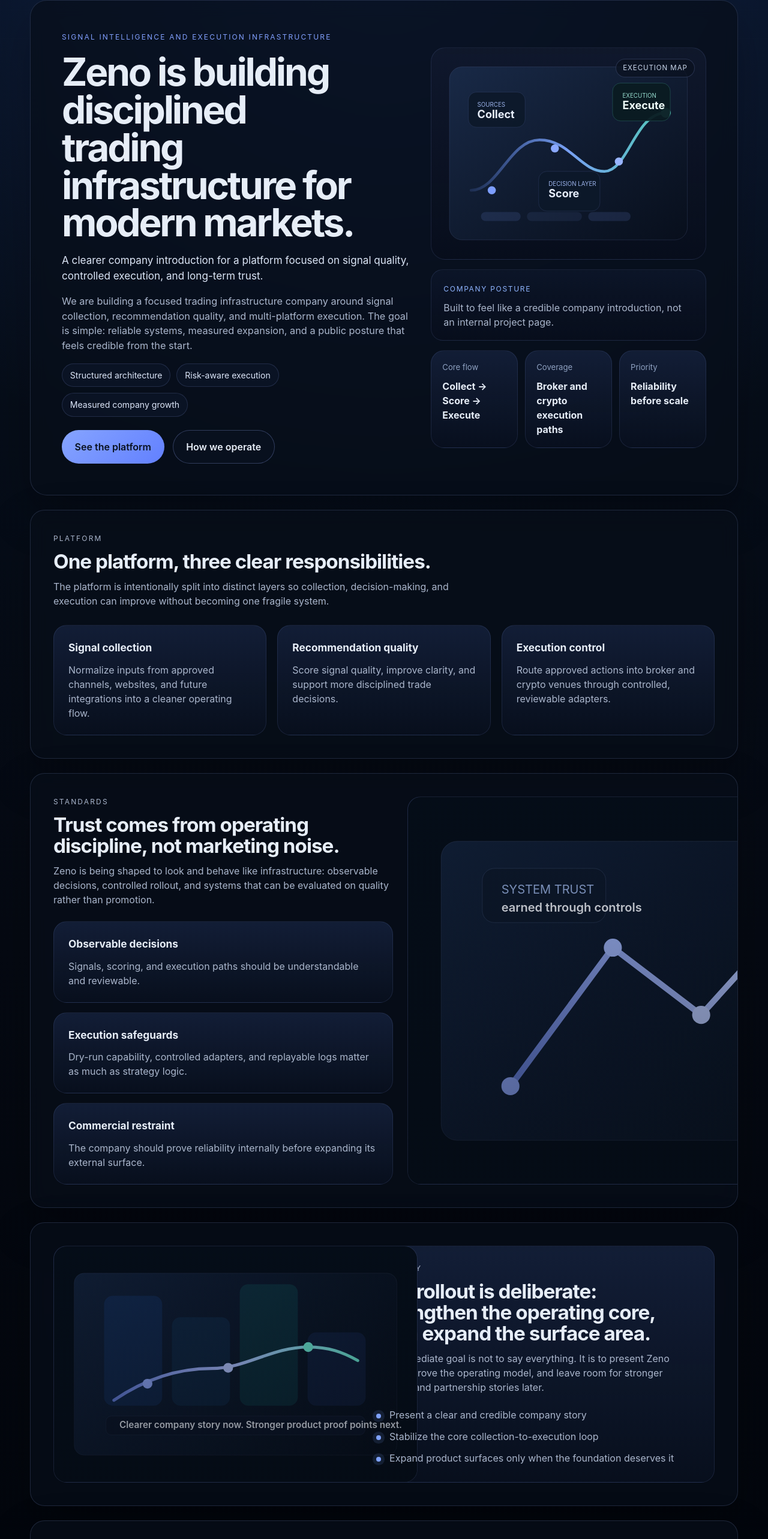
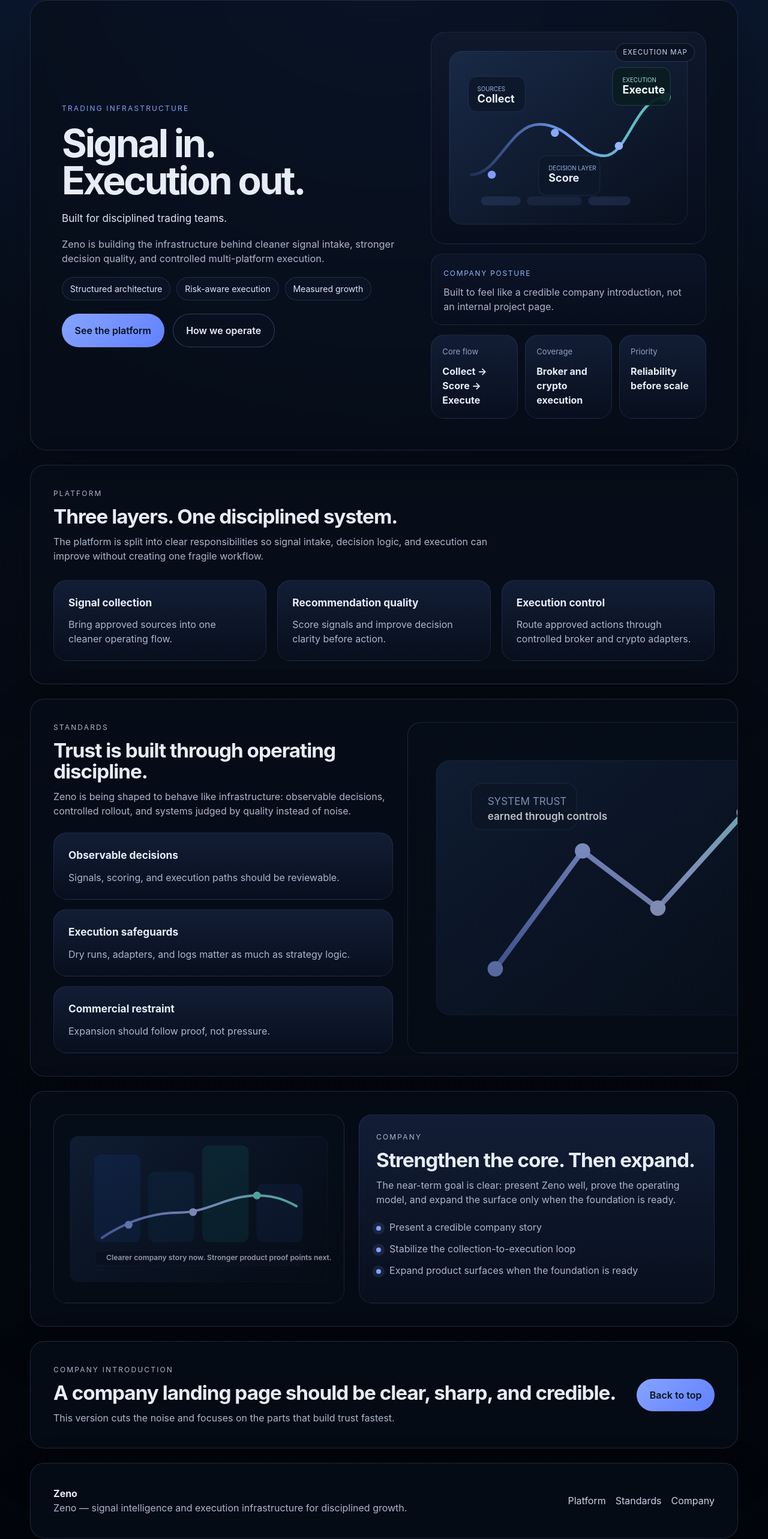
Before and after one commit to ZenoTrade/zeno-website, a React (Vite) app: page / in a window 1280 px wide. Shown: the part 128-2694 px from the top of the page at 60% size. Built offline with nearby package versions, Linux system fonts and the light colour scheme.

Commit message:
feat(website): sharpen landing copy (#6)
Co-authored-by: Hushang <MerlinTheMyth@users.noreply.github.com>

```diff
--- a/src/domain/siteContent.ts
+++ b/src/domain/siteContent.ts
@@ -72,63 +72,63 @@
   return {
     companyName: 'Zeno',
     hero: {
-      eyebrow: 'Signal intelligence and execution infrastructure',
-      title: 'Zeno is building disciplined trading infrastructure for modern markets.',
-      subline: 'A clearer company introduction for a platform focused on signal quality, controlled execution, and long-term trust.',
+      eyebrow: 'Trading infrastructure',
+      title: 'Signal in. Execution out.',
+      subline: 'Built for disciplined trading teams.',
       description:
-        'We are building a focused trading infrastructure company around signal collection, recommendation quality, and multi-platform execution. The goal is simple: reliable systems, measured expansion, and a public posture that feels credible from the start.',
+        'Zeno is building the infrastructure behind cleaner signal intake, stronger decision quality, and controlled multi-platform execution.',
       primaryAction: 'See the platform',
       secondaryAction: 'How we operate',
       stats: [
         { label: 'Core flow', value: 'Collect → Score → Execute' },
-        { label: 'Coverage', value: 'Broker and crypto execution paths' },
+        { label: 'Coverage', value: 'Broker and crypto execution' },
         { label: 'Priority', value: 'Reliability before scale' }
       ],
-      trustPoints: ['Structured architecture', 'Risk-aware execution', 'Measured company growth']
+      trustPoints: ['Structured architecture', 'Risk-aware execution', 'Measured growth']
     },
     platform: {
       id: 'platform',
       eyebrow: 'Platform',
-      title: 'One platform, three clear responsibilities.',
+      title: 'Three layers. One disciplined system.',
       description:
-        'The platform is intentionally split into distinct layers so collection, decision-making, and execution can improve without becoming one fragile system.',
+        'The platform is split into clear responsibilities so signal intake, decision logic, and execution can improve without creating one fragile workflow.',
       items: [
         {
           title: 'Signal collection',
-          description: 'Normalize inputs from approved channels, websites, and future integrations into a cleaner operating flow.'
+          description: 'Bring approved sources into one cleaner operating flow.'
         },
         {
           title: 'Recommendation quality',
-          description: 'Score signal quality, improve clarity, and support more disciplined trade decisions.'
+          description: 'Score signals and improve decision clarity before action.'
         },
         {
           title: 'Execution control',
-          description: 'Route approved actions into broker and crypto venues through controlled, reviewable adapters.'
+          description: 'Route approved actions through controlled broker and crypto adapters.'
         }
       ]
     },
     standards: {
       id: 'standards',
       eyebrow: 'Standards',
-      title: 'Trust comes from operating discipline, not marketing noise.',
+      title: 'Trust is built through operating discipline.',
       description:
-        'Zeno is being shaped to look and behave like infrastructure: observable decisions, controlled rollout, and systems that can be evaluated on quality rather than promotion.',
+        'Zeno is being shaped to behave like infrastructure: observable decisions, controlled rollout, and systems judged by quality instead of noise.',
       items: [
         {
           title: 'Observable decisions',
-          description: 'Signals, scoring, and execution paths should be understandable and reviewable.'
+          description: 'Signals, scoring, and execution paths should be reviewable.'
         },
         {
           title: 'Execution safeguards',
-          description: 'Dry-run capability, controlled adapters, and replayable logs matter as much as strategy logic.'
+          description: 'Dry runs, adapters, and logs matter as much as strategy logic.'
         },
         {
           title: 'Commercial restraint',
-          description: 'The company should prove reliability internally before expanding its external surface.'
+          description: 'Expansion should follow proof, not pressure.'
         }
       ],
       visual: {
-        src: '/visuals/credibility.svg',
+        src: 'visuals/credibility.svg',
         alt: 'Abstract market credibility illustration with measured growth and trust markers',
         width: 1200,
         height: 780
@@ -137,29 +137,29 @@
     rollout: {
       id: 'company',
       eyebrow: 'Company',
-      title: 'The rollout is deliberate: strengthen the operating core, then expand the surface area.',
+      title: 'Strengthen the core. Then expand.',
       description:
-        'The immediate goal is not to say everything. It is to present Zeno clearly, prove the operating model, and leave room for stronger product and partnership stories later.',
+        'The near-term goal is clear: present Zeno well, prove the operating model, and expand the surface only when the foundation is ready.',
       checkpoints: [
-        'Present a clear and credible company story',
-        'Stabilize the core collection-to-execution loop',
-        'Expand product surfaces only when the foundation deserves it'
+        'Present a credible company story',
+        'Stabilize the collection-to-execution loop',
+        'Expand product surfaces when the foundation is ready'
       ],
       visual: {
-        src: '/visuals/company-focus.svg',
+        src: 'visuals/company-focus.svg',
         alt: 'Illustration of staged company growth built on a structured foundation',
         width: 1200,
         height: 780
       }
     },
     cta: {
-      title: 'A professional landing page should explain the company quickly and leave a strong impression.',
+      title: 'A company landing page should be clear, sharp, and credible.',
       description:
-        'This version is intentionally simpler: less repetition, less text, and a more standard company flow.',
+        'This version cuts the noise and focuses on the parts that build trust fastest.',
       primaryAction: 'Back to top'
     },
     footer: {
-      tagline: 'Zeno — signal intelligence and execution infrastructure built for disciplined growth.',
+      tagline: 'Zeno — signal intelligence and execution infrastructure for disciplined growth.',
       links: ['Platform', 'Standards', 'Company']
     }
   };
```
Also changed, not shown: 2 other files (tests, documents, lock files or other folders).
